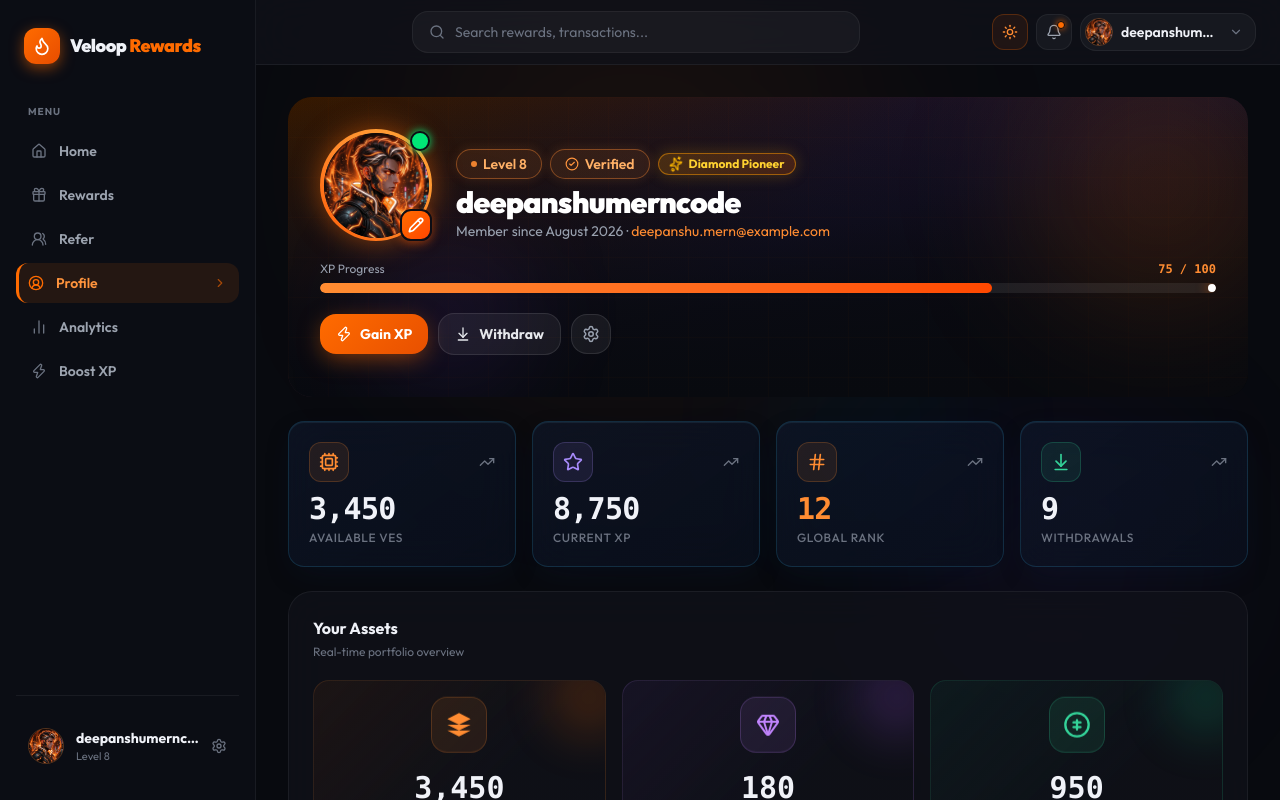
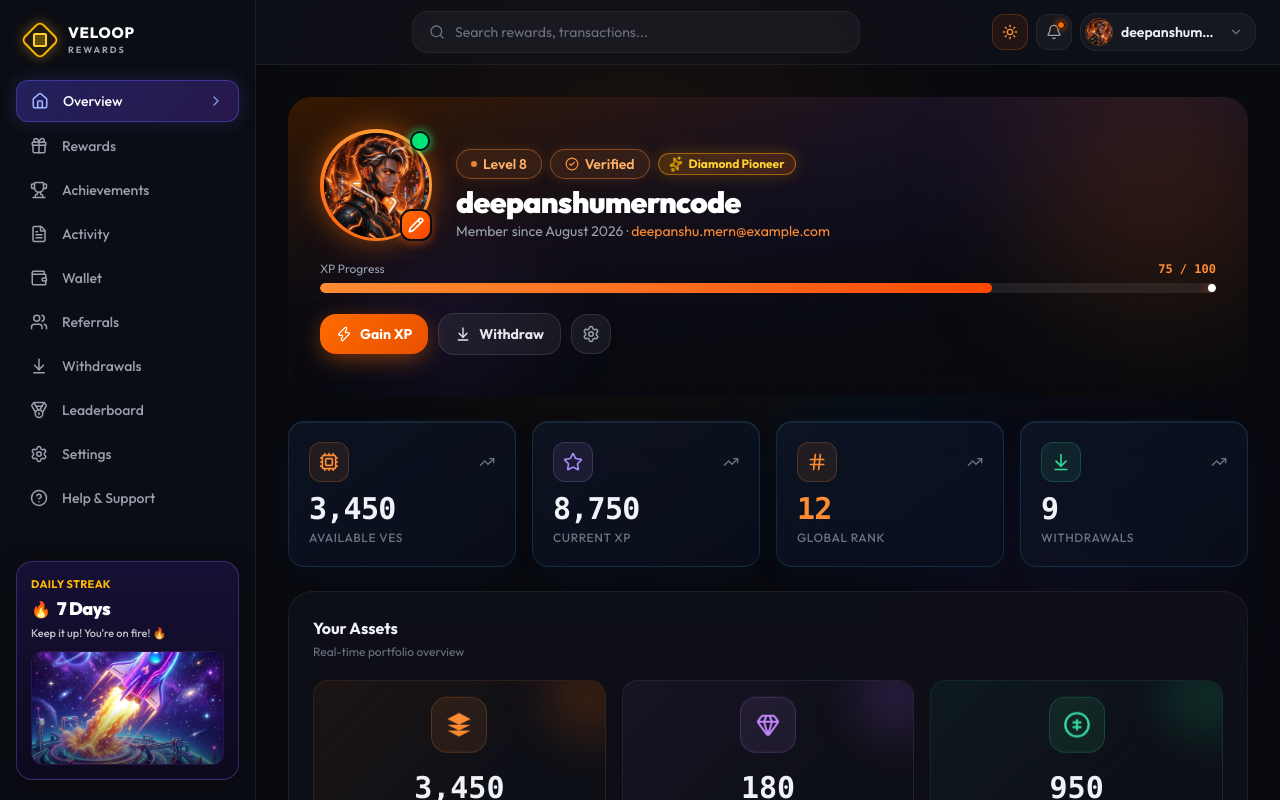
Before and after one commit to DEEPANSHU-KUMAR96/VELOOP-Rewards-user-profile, a React (Vite) app in the folder veloop-rewards-user-profile/: page / in a window 1280 px wide. Shown: the top 800 px of the page. Built offline with nearby package versions, Linux system fonts and the light colour scheme.

Commit message:
feat: implement sidebar navigation component and user profile layout page

```diff
--- a/veloop-rewards-user-profile/src/components/layout/Sidebar.jsx
+++ b/veloop-rewards-user-profile/src/components/layout/Sidebar.jsx
@@ -1,42 +1,59 @@
 import React from 'react';
 import {
-  Home, Gift, Users2, UserCircle2, Zap, BarChart2,
-  Settings, ChevronRight, Flame
+  Home, Gift, Trophy, FileText, Wallet, Users,
+  ArrowDownToLine, Medal, Settings, HelpCircle,
+  ChevronRight
 } from 'lucide-react';
 import { useProfile } from '../../context/ProfileContext';
 
-const LOGO = () => (
-  <div className="flex items-center gap-2.5">
-    <div className="w-9 h-9 rounded-xl bg-gradient-to-br from-[#ff6b00] to-[#e84d00] flex items-center justify-center shadow-[0_4px_14px_rgba(255,107,0,0.5)]">
-      <Flame className="w-5 h-5 text-white" />
+const VeloopLogo = () => (
+  <div className="flex items-center gap-3">
+    {/* Geometric nested diamond logo */}
+    <div className="relative w-8 h-8 flex items-center justify-center shrink-0">
+      <div className="w-7 h-7 rotate-45 rounded-md border-2 border-amber-400 bg-amber-500/10 flex items-center justify-center shadow-[0_0_14px_rgba(251,191,36,0.4)]">
+        <div className="w-3.5 h-3.5 rotate-45 border-2 border-amber-300 bg-amber-400/30 rounded-xs" />
+      </div>
     </div>
-    <div>
-      <span className="font-black text-lg tracking-tight leading-none" style={{ color: 'var(--text-primary)' }}>Veloop</span>
-      <span className="text-[#ff6b00] font-black text-lg tracking-tight leading-none"> Rewards</span>
+    <div className="flex flex-col">
+      <span className="font-extrabold text-[15px] tracking-wider leading-none text-white">
+        VELOOP
+      </span>
+      <span className="text-[9px] tracking-[0.22em] font-bold text-gray-400 leading-tight mt-1">
+        REWARDS
+      </span>
     </div>
   </div>
 );
 
 const NAV_ITEMS = [
-  { id: 'home',      label: 'Home',      icon: Home },
-  { id: 'rewards',   label: 'Rewards',   icon: Gift },
-  { id: 'refer',     label: 'Refer',     icon: Users2 },
-  { id: 'account',   label: 'Profile',   icon: UserCircle2 },
-  { id: 'analytics', label: 'Analytics', icon: BarChart2 },
-  { id: 'boost',     label: 'Boost XP',  icon: Zap },
+  { id: 'overview',     label: 'Overview',       icon: Home },
+  { id: 'rewards',      label: 'Rewards',        icon: Gift },
+  { id: 'achievements', label: 'Achievements',   icon: Trophy },
+  { id: 'activity',     label: 'Activity',       icon: FileText },
+  { id: 'wallet',       label: 'Wallet',         icon: Wallet },
+  { id: 'referrals',    label: 'Referrals',      icon: Users },
+  { id: 'withdrawals',  label: 'Withdrawals',    icon: ArrowDownToLine },
+  { id: 'leaderboard',  label: 'Leaderboard',    icon: Medal },
+  { id: 'settings',     label: 'Settings',       icon: Settings },
+  { id: 'support',      label: 'Help & Support', icon: HelpCircle },
 ];
 
 export const Sidebar = ({ mobile = false, onClose }) => {
-  const { activeTab, setActiveTab, showToast, userData, setSettingsOpen } = useProfile();
+  const { activeTab, setActiveTab, showToast, setSettingsOpen } = useProfile();
+
+  const currentTab = activeTab === 'account' || activeTab === 'home' ? 'overview' : activeTab;
 
   const handleTab = (id) => {
+    if (id === 'settings') {
+      setSettingsOpen(true);
+      if (onClose) onClose();
+      return;
+    }
     setActiveTab(id);
-    if (id !== 'account') showToast(`Navigating to ${id.charAt(0).toUpperCase() + id.slice(1)}...`, 'info');
-    if (onClose) onClose();
-  };
-
-  const handleOpenSettings = () => {
-    setSettingsOpen(true);
+    if (id !== 'overview') {
+      const item = NAV_ITEMS.find((n) => n.id === id);
+      showToast(`Navigating to ${item ? item.label : id}...`, 'info');
+    }
     if (onClose) onClose();
   };
 
@@ -44,72 +61,91 @@ export const Sidebar = ({ mobile = false, onClose }) => {
     <aside
       className={
         mobile
-          ? "flex flex-col h-full w-full z-40 transition-all duration-300"
-          : "hidden lg:flex flex-col fixed left-0 top-0 h-full w-64 z-40 pt-7 pb-6 px-4 transition-all duration-300 theme-sidebar"
+          ? "flex flex-col h-full w-full z-40 transition-all duration-300 overflow-y-auto"
+          : "hidden lg:flex flex-col fixed left-0 top-0 h-full w-64 z-40 pt-6 pb-5 px-4 transition-all duration-300 theme-sidebar overflow-y-auto"
       }
       style={{
         background: mobile ? 'transparent' : 'var(--bg-sidebar)',
         borderRight: mobile ? 'none' : '1px solid var(--border-subtle)'
       }}
     >
-      {/* Logo (only shown on desktop sidebar) */}
+      {/* Logo (shown on desktop sidebar) */}
       {!mobile && (
-        <div className="px-2 mb-10">
-          <LOGO />
+        <div className="px-2 mb-6">
+          <VeloopLogo />
         </div>
       )}
 
-      {/* Navigation */}
+      {/* Navigation Menu */}
       <nav className="flex-1 space-y-1">
-        <p className="text-[10px] uppercase tracking-widest font-bold px-3 mb-3" style={{ color: 'var(--text-muted)' }}>Menu</p>
         {NAV_ITEMS.map(({ id, label, icon: Icon }) => {
-          const active = activeTab === id;
+          const active = currentTab === id;
           return (
             <button
               key={id}
               id={`sidebar-nav-${id}${mobile ? '-mobile' : ''}`}
               onClick={() => handleTab(id)}
-              className="w-full flex items-center gap-3 px-3 py-2.5 rounded-xl text-sm font-semibold transition-all duration-150 cursor-pointer group border-l-[3px]"
+              className={`w-full flex items-center gap-3.5 px-3.5 py-2.5 rounded-xl text-sm font-medium transition-all duration-200 cursor-pointer text-left ${
+                active
+                  ? 'text-white border border-indigo-500/40 shadow-[0_0_18px_rgba(99,102,241,0.22)]'
+                  : 'text-gray-400 hover:text-gray-200 hover:bg-white/[0.04]'
+              }`}
               style={{
-                background: active ? 'rgba(255,107,0,0.10)' : 'transparent',
-                borderLeftColor: active ? '#ff6b00' : 'transparent',
-                color: active ? '#ff943d' : 'var(--text-secondary)',
-                paddingLeft: active ? '9px' : '12px',
+                background: active
+                  ? 'linear-gradient(135deg, rgba(79, 70, 229, 0.35) 0%, rgba(124, 58, 237, 0.25) 100%)'
+                  : 'transparent',
               }}
-              onMouseEnter={e => { if (!active) { e.currentTarget.style.background = 'var(--bg-hover)'; e.currentTarget.style.color = 'var(--text-primary)'; }}}
-              onMouseLeave={e => { if (!active) { e.currentTarget.style.background = 'transparent'; e.currentTarget.style.color = 'var(--text-secondary)'; }}}
             >
               <Icon
-                className="w-4 h-4 shrink-0 transition-colors"
-                style={{ color: active ? '#ff6b00' : 'var(--text-muted)' }}
+                className={`w-4.5 h-4.5 shrink-0 transition-colors ${
+                  active ? 'text-indigo-300' : 'text-gray-400 group-hover:text-gray-300'
+                }`}
               />
-              {label}
-              {active && <ChevronRight className="w-3.5 h-3.5 ml-auto" style={{ color: 'rgba(255,107,0,0.6)' }} />}
+              <span className="flex-1 truncate">{label}</span>
+              {active && (
+                <ChevronRight className="w-4 h-4 text-indigo-300/80 shrink-0" />
+              )}
             </button>
           );
         })}
       </nav>
 
-      {/* User footer */}
-      <div className="mt-6 pt-5" style={{ borderTop: '1px solid var(--border-subtle)' }}>
-        <button
-          onClick={handleOpenSettings}
-          className="w-full flex items-center gap-3 p-3 rounded-2xl transition-all cursor-pointer group"
-          onMouseEnter={e => e.currentTarget.style.background = 'var(--bg-hover)'}
-          onMouseLeave={e => e.currentTarget.style.background = 'transparent'}
+      {/* Daily Streak Card */}
+      <div className="mt-5 pt-3">
+        <div
+          className="rounded-2xl p-3.5 border relative overflow-hidden shadow-[0_4px_24px_rgba(0,0,0,0.4)]"
+          style={{
+            background: 'linear-gradient(180deg, rgba(23, 17, 54, 0.95) 0%, rgba(13, 10, 31, 0.98) 100%)',
+            borderColor: 'rgba(139, 92, 246, 0.35)',
+          }}
         >
-          <img
-            src={userData.avatar}
-            alt={userData.username}
-            className="w-9 h-9 rounded-full object-cover border border-[#ff8c32]/30 shrink-0"
-            onError={(e) => { e.target.src = 'https://images.unsplash.com/photo-1618005182384-a83a8bd57fbe?q=80&w=80&auto=format&fit=crop'; }}
-          />
-          <div className="flex-1 min-w-0 text-left">
-            <p className="text-sm font-bold truncate" style={{ color: 'var(--text-primary)' }}>{userData.username}</p>
-            <p className="text-[11px] truncate" style={{ color: 'var(--text-muted)' }}>Level {userData.level}</p>
+          {/* Header */}
+          <div className="relative z-10">
+            <p className="text-[11px] font-bold text-amber-400 tracking-wide uppercase">
+              Daily Streak
+            </p>
+            <div className="flex items-center gap-1.5 mt-0.5">
+              <span className="text-base">🔥</span>
+              <span className="text-lg font-black text-white tracking-tight">7 Days</span>
+            </div>
+            <p className="text-[11px] text-gray-300/90 font-medium mt-0.5">
+              Keep it up! You're on fire! 🔥
+            </p>
           </div>
-          <Settings className="w-4 h-4 transition-colors group-hover:text-[#ff8c32]" style={{ color: 'var(--text-muted)' }} />
-        </button>
+
+          {/* Rocket Graphic */}
+          <div className="relative mt-2.5 rounded-xl overflow-hidden border border-purple-500/20 bg-black/40">
+            <img
+              src="/rocket_streak.jpg"
+              alt="Daily Streak Rocket"
+              className="w-full h-28 object-cover object-center transform hover:scale-105 transition-transform duration-300"
+              onError={(e) => {
+                e.currentTarget.style.display = 'none';
+              }}
+            />
+            <div className="absolute inset-0 bg-gradient-to-t from-black/60 via-transparent to-transparent pointer-events-none" />
+          </div>
+        </div>
       </div>
     </aside>
   );
--- a/veloop-rewards-user-profile/src/pages/UserProfilePage.jsx
+++ b/veloop-rewards-user-profile/src/pages/UserProfilePage.jsx
@@ -78,13 +78,22 @@ export const UserProfilePage = () => {
       {mobileMenuOpen && (
         <div className="lg:hidden fixed inset-0 z-50 flex">
           <div className="absolute inset-0 bg-black/70 backdrop-blur-sm" onClick={() => setMobileMenuOpen(false)} />
-          <div className="relative z-10 w-72 max-w-[85vw] h-full p-6 flex flex-col" style={{ background: 'var(--bg-sidebar)', borderRight: '1px solid var(--border-strong)' }}>
-            <div className="flex items-center justify-between gap-2 mb-6">
-              <div className="flex items-center gap-2">
-                <div className="w-8 h-8 rounded-xl bg-gradient-to-br from-[#ff6b00] to-[#e84d00] flex items-center justify-center shadow-[0_4px_12px_rgba(255,107,0,0.4)]">
-                  <Flame className="w-4.5 h-4.5 text-white" />
+          <div className="relative z-10 w-72 max-w-[85vw] h-full p-6 flex flex-col overflow-y-auto" style={{ background: 'var(--bg-sidebar)', borderRight: '1px solid var(--border-strong)' }}>
+            <div className="flex items-center justify-between gap-2 mb-6 shrink-0">
+              <div className="flex items-center gap-3">
+                <div className="relative w-8 h-8 flex items-center justify-center shrink-0">
+                  <div className="w-7 h-7 rotate-45 rounded-md border-2 border-amber-400 bg-amber-500/10 flex items-center justify-center shadow-[0_0_14px_rgba(251,191,36,0.4)]">
+                    <div className="w-3.5 h-3.5 rotate-45 border-2 border-amber-300 bg-amber-400/30 rounded-xs" />
+                  </div>
                 </div>
-                <span className="font-black text-lg" style={{ color: 'var(--text-primary)' }}>Veloop<span className="text-[#ff6b00]"> Rewards</span></span>
+                <div className="flex flex-col">
+                  <span className="font-extrabold text-[15px] tracking-wider leading-none text-white">
+                    VELOOP
+                  </span>
+                  <span className="text-[9px] tracking-[0.22em] font-bold text-gray-400 leading-tight mt-1">
+                    REWARDS
+                  </span>
+                </div>
               </div>
             </div>
             <Sidebar mobile={true} onClose={() => setMobileMenuOpen(false)} />
```
Also changed, not shown: veloop-rewards-user-profile/public/rocket_streak.jpg (added).
